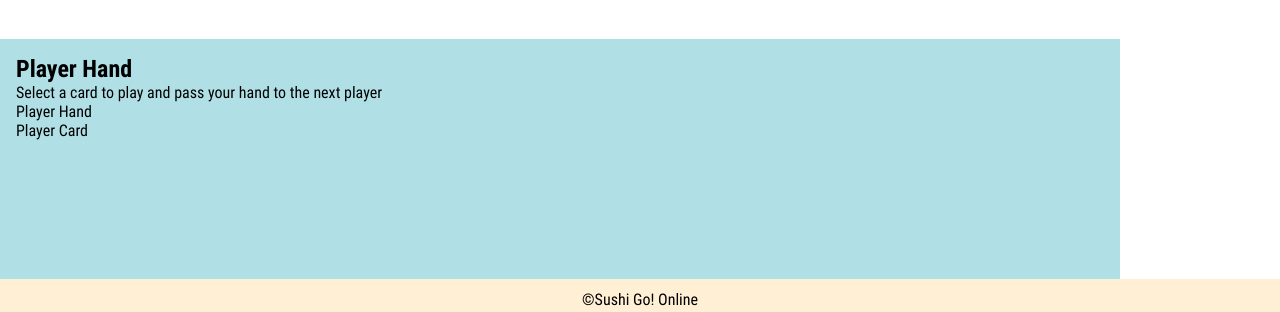
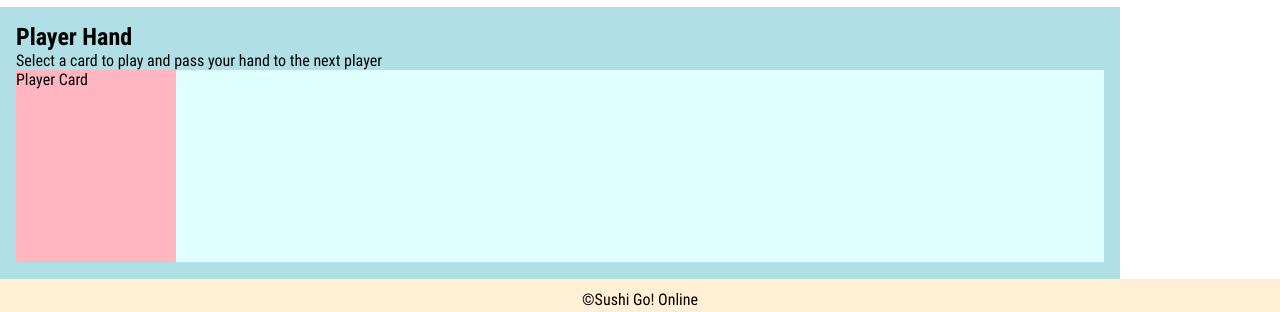
Before and after one commit to kbonneteau/sushi-go-online, a React (Create React App) app in the folder client/: page /game/1 in a window 1280 px wide. Shown: the part 481-793 px from the top of the page. Built offline with nearby package versions, Linux system fonts and the light colour scheme; no server answers.

Commit message:
Add extra structure sizing to card components.

```diff
--- a/client/src/components/PlayerCard/PlayerCard.jsx
+++ b/client/src/components/PlayerCard/PlayerCard.jsx
@@ -2,9 +2,9 @@ import './PlayerCard.scss';
 
 const PlayerCard = () => {
     return (
-        <div>
+        <article className="player-card">
             Player Card
-        </div>
+        </article>
     );
 };
 
--- a/client/src/components/PlayerCard/PlayerCard.scss
+++ b/client/src/components/PlayerCard/PlayerCard.scss
@@ -1,3 +1,9 @@
 @use '../../partials/variables' as *;
 @use '../../partials/typography' as *;
 @use '../../partials/mixins' as *;
+
+.player-card {
+    height: 100%;
+    width: 10rem;
+    background-color: lightpink;
+}
--- a/client/src/components/PlayerGameArea/PlayerGameArea.jsx
+++ b/client/src/components/PlayerGameArea/PlayerGameArea.jsx
@@ -2,6 +2,10 @@ import './PlayerGameArea.scss';
 import PlayerHand from '../PlayerHand/PlayerHand';
 
 const PlayerGameArea = () => {
+    const handleSubmit = e => {
+        e.preventDefault();
+
+    }
     return (
         <>
             <section className="player-area">
--- a/client/src/components/PlayerGameArea/PlayerGameArea.scss
+++ b/client/src/components/PlayerGameArea/PlayerGameArea.scss
@@ -4,7 +4,7 @@
 
 .player-area {
     background-color: powderblue;
-    height: 15rem;
+    height: 17rem;
     width: 70rem;
     padding: 1rem 1rem;
 
--- a/client/src/components/PlayerHand/PlayerHand.jsx
+++ b/client/src/components/PlayerHand/PlayerHand.jsx
@@ -14,7 +14,6 @@ class PlayerHand extends Component{
         console.log('player hand :: render')
         return (
             <article className="player-hand">
-                Player Hand
                 <PlayerCard />
             </article>
         );
--- a/client/src/components/PlayerHand/PlayerHand.scss
+++ b/client/src/components/PlayerHand/PlayerHand.scss
@@ -3,5 +3,6 @@
 @use '../../partials/mixins' as *;
 
 .player-hand {
-
+    height: 12rem;
+    background-color: lightcyan;
 }
```
